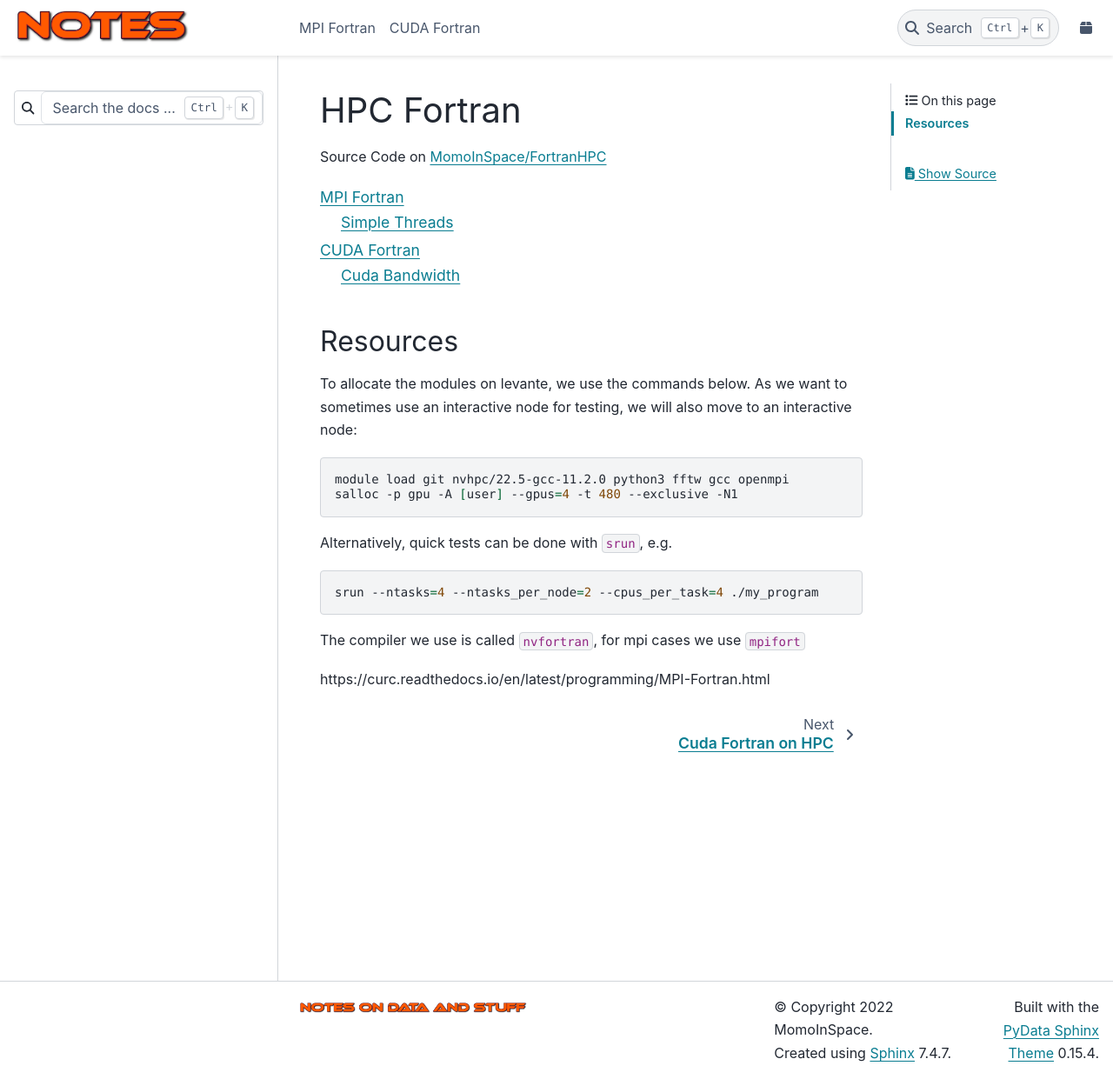
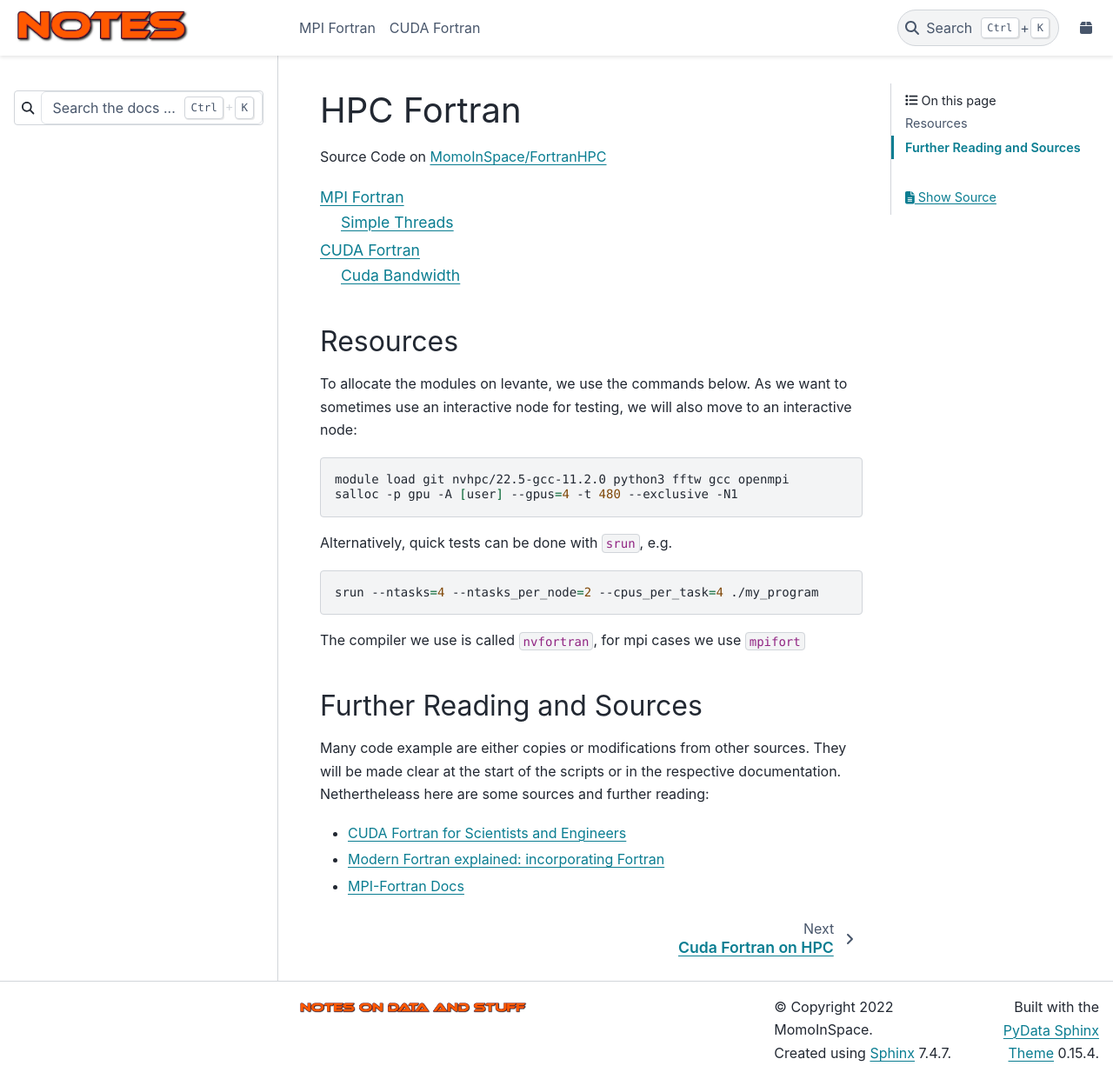
Before and after one commit to MomoInSpace/FortranHPC, a Sphinx documentation site: the page built from docs/index.md, in a window 1280 px wide and 1241 px high. Shown: the whole window at 87% size. Built offline with Sphinx 7.4.7 and the PyData theme 0.15.4, drawn with Linux system fonts in a browser that asks for light colours.

Commit message:
Added some sources

```diff
--- a/docs/index.md
+++ b/docs/index.md
@@ -26,4 +26,10 @@ srun --ntasks=4 --ntasks_per_node=2 --cpus_per_task=4 ./my_program
 
 The compiler we use is called `nvfortran`, for mpi cases we use `mpifort`
 
-https://curc.readthedocs.io/en/latest/programming/MPI-Fortran.html
+## Further Reading and Sources
+
+Many code example are either copies or modifications from other sources. They will be made clear at the start of the scripts or in the respective documentation. Nethertheleass here are some sources and further reading:
+
+* [CUDA Fortran for Scientists and Engineers](https://www.sciencedirect.com/book/9780124169708/cuda-fortran-for-scientists-and-engineers)
+* [Modern Fortran explained: incorporating Fortran](https://pdfroom.com/books/modern-fortran-explained-incorporating-fortran-2018/jN2R0oALdvW)
+* [MPI-Fortran Docs](https://curc.readthedocs.io/en/latest/programming/MPI-Fortran.html)
```
